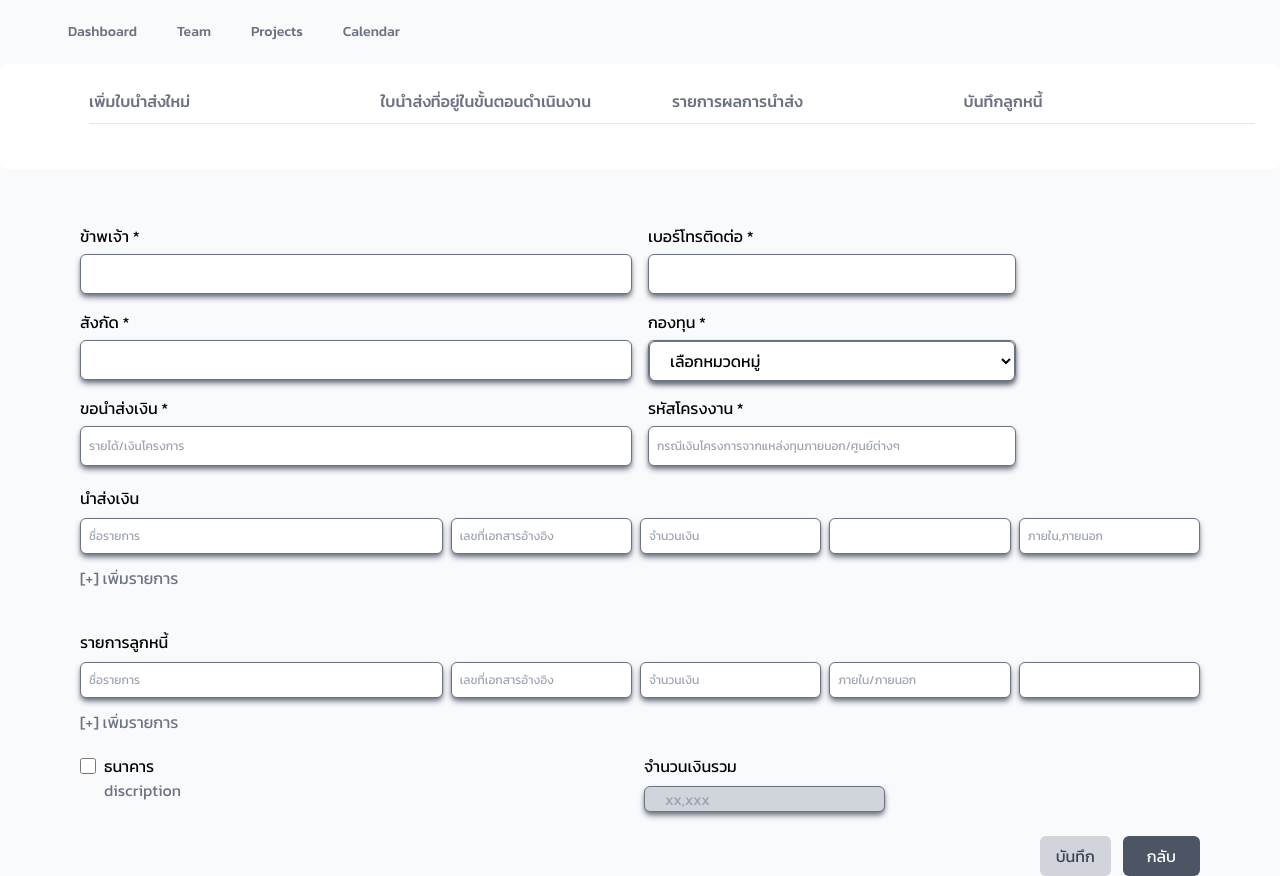
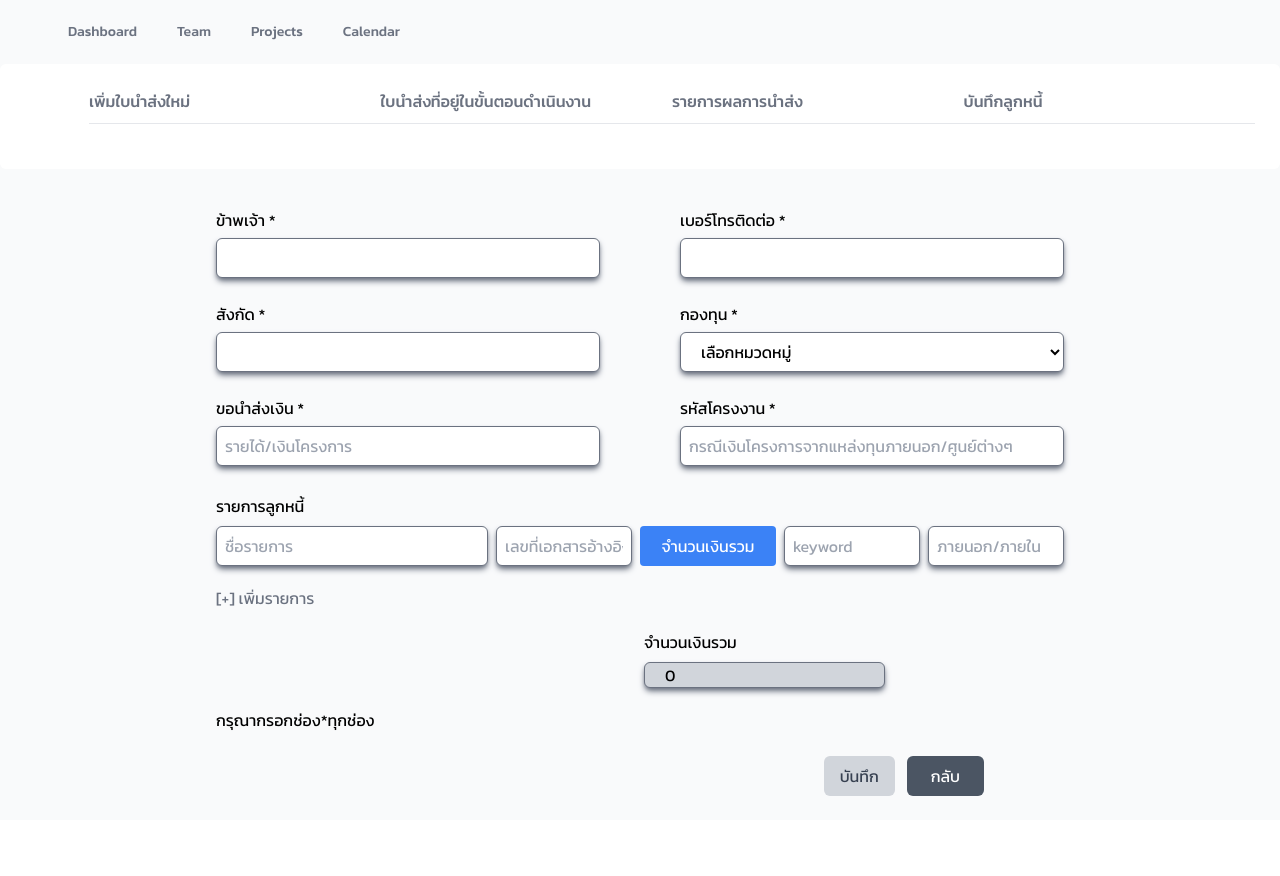
Before and after one commit to rinInwza007/demo_ui, a Vue app: page /waybilldebtor in a window 1280 px wide. After the commit the page ends 820 px from the top, so only its background shows below. Built offline with nearby package versions, Linux system fonts and the light colour scheme.

Commit message:
edit all
แก้ฟังก์ชั่น modal ระยะความกว้่างtextbox ของทั้ง Waybill WaybillDetor และ SaveDetor

```diff
--- a/src/pages/Document/SaveDebtor/index.vue
+++ b/src/pages/Document/SaveDebtor/index.vue
@@ -9,22 +9,21 @@
 
 
       <section class="mt-8">
-       <div class="grid grid-cols-1 lg:grid-cols-2 gap-4">
+       <div class="grid grid-cols-1 lg:grid-cols-2 gap-x-20 gap-y-4">
 
   <div class="flex flex-col gap-1.5">
     <span>ข้าพเจ้า</span>
-    <input class="border border-gray-500 rounded shadow-md shadow-gray-500 " type="text" />
+    <InputText  />
   </div>
 
   <div class="flex flex-col gap-1.5">
     <span>เบอร์โทรติดต่อ</span>
-    <input class="border border-gray-500 rounded shadow-md shadow-gray-500" type="phone" />
+    <InputText />
   </div>
 
   <div class="flex flex-col gap-1.5">
     <span>สังกัด</span>
       <Selects
-              class="border border-gray-500 rounded-md  shadow-md shadow-gray-500"
               type="text"
               v-model="category"
               :options="['กองทุนที่ 1', 'กองทุนที่ 2', 'กองทุนที่ 3', 'กองทุนที่ 4']"
@@ -35,7 +34,7 @@
 
   <div class="flex flex-col gap-1.5">
     <span>จำนวนเงิน</span>
-    <input class="border border-gray-500 rounded shadow-md shadow-gray-500" type="number" placeholder="xxxxx" />
+    <InputText  />
   </div>
 
 </div>
@@ -44,16 +43,15 @@
           <span class="mt-5" >ล้างลูกหนี้</span>
        <div class="grid grid-cols-2 lg:grid-cols-4   gap-4 ">
    <Selects
-              class="border border-gray-500 rounded-md  shadow-md shadow-gray-500 "
               type="text"
               v-model="category"
               :options="['กองทุนที่ 1', 'กองทุนที่ 2', 'กองทุนที่ 3', 'กองทุนที่ 4']"
               placeholder="เพิ่มรายการ"
               value-type="string"
             />
-  <input type="text" placeholder="เลขที่เอกสารอ้างอิง" class="border border-gray-500 rounded shadow-md shadow-gray-500" />
-  <input type="text" placeholder="จำนวนเงิน" class="border border-gray-500 rounded shadow-md shadow-gray-500" />
-  <input type="text" placeholder="หมายเหตุ" class="border border-gray-500 rounded shadow-md shadow-gray-500" />
+  <InputText type="text" placeholder="เลขที่เอกสารอ้างอิง"  />
+  <InputText type="text" placeholder="จำนวนเงิน" />
+  <InputText type="text" placeholder="หมายเหตุ"  />
 
 
         </div>
@@ -105,7 +103,7 @@ import Navbar from '@/components/bar/navbar.vue'
 import SecondNavbar from '@/components/bar/secoudnavbar.vue'
 import Selects from '@/components/input/select.vue'
 import router from '@/router'
-
+import InputText from '@/components/input/inputtext.vue'
 
 const gotomainpage = ()=> {
   router.push ('/')
--- a/src/pages/Document/Waybill/index.vue
+++ b/src/pages/Document/Waybill/index.vue
@@ -3,8 +3,9 @@
     <!-- Navbar / second navbar -->
     <Navbar class="fixed top-0 left-0 w-full z-50" />
     <SecondNavbar class="fixed top-16 left-0 w-full z-40" />
+<div class="max-w-4xl mx-auto p-6 pt-8 mt-20">
 
-    <section class="mt-40 mx-20">
+    <section class="mt-8">
       <div class="grid grid-cols-1 lg:grid-cols-2 gap-x-20 gap-y-4">
         <div>
           <div class="flex flex-col gap-1.5 ">
@@ -66,7 +67,7 @@
 
   <div>
     <button class="w-full px-4 py-2 bg-blue-500 text-white rounded" @click="openModalForRow(index)">
-      จำนวนงินรวม
+      จำนวนเงินรวม
     </button>
 
               <Modal
@@ -74,7 +75,7 @@
                 :show="true"
                 :items="rowItems[index]"
                 @close="showModal = null"
-                @update:selected="(selected) => morelist[index].selectedItems = selected"
+                  @update:selected="(selected) => updateSelectedItems(index, selected)"
               />
 
   </div>
@@ -116,6 +117,8 @@
               class="mt-2 bg-gray-300 border border-gray-500 px-5 rounded-md shadow-md shadow-gray-500"
               type="number"
               placeholder="xx,xxx"
+                :value="totalAmount"
+              readonly
             />
           </div>
         </div>
@@ -136,7 +139,7 @@
       >
         กลับ
       </button>
-    </div>
+    </div></div>
   </div>
 </template>
 
@@ -146,7 +149,7 @@ import SecondNavbar from '@/components/bar/secoudnavbar.vue'
 import Selects from '@/components/input/select.vue'
 import router from '@/router'
 import InputText from '@/components/input/inputtext.vue'
-import { ref } from 'vue'
+import { ref,computed } from 'vue'
 import Modal from '@/components/modal/modal.vue'
 
 const morelist = ref([
@@ -159,17 +162,36 @@ const morelist = ref([
     selectedItems: []
   },
 ])
+
+const totalAmount = computed(() => {
+  return morelist.value.reduce((sum, row) => {
+    if (!row.selectedItems) return sum
+
+    const rowTotal = row.selectedItems.reduce((s, item) => {
+      const amount = Number(item.amount) || 0
+      return s + amount
+    }, 0)
+
+    return sum + rowTotal
+  }, 0)
+})
+
+const updateSelectedItems = (rowIndex, selected) => {
+  morelist.value[rowIndex].selectedItems = selected.filter(i => i.checked)
+
+}
+
 const showModal= ref(null)
 const rowItems = ref([])
 const openModalForRow = (index) => {
   // ถ้ายังไม่มี items สำหรับแถวนี้ ให้สร้างใหม่
-  if (!rowItems.value[index]) {
-    rowItems.value[index] = [
-      { name: 'เงินสด', checked: false, amount: '' },
-      { name: 'เช็คธนาคาร', checked: false, amount: '', NumCheck: '' },
-      { name: 'ฝากเข้าบัญชีธนาคาร', checked: false, amount: '', AccountNum: '', AccountName: '' },
-    ]
-  }
+if (!rowItems.value[index]) {
+  rowItems.value[index] = JSON.parse(JSON.stringify([
+    { name: 'เงินสด', checked: false, amount: '' },
+    { name: 'เช็คธนาคาร', checked: false, amount: '', NumCheck: '' },
+    { name: 'ฝากเข้าบัญชีธนาคาร', checked: false, amount: '', AccountNum: '', AccountName: '' },
+  ]))
+}
   showModal.value = index
 }
 
--- a/src/pages/Document/WaybillDebtor/index.vue
+++ b/src/pages/Document/WaybillDebtor/index.vue
@@ -3,43 +3,34 @@
     <!-- Navbar / second navbar -->
     <Navbar class="fixed top-0 left-0 w-full z-50" />
     <SecondNavbar class="fixed top-16 left-0 w-full z-40" />
+<div class="max-w-4xl mx-auto p-6 pt-8 mt-20">
 
-    <section class="mt-40 mx-20">
-      <div class="grid grid-cols-1 lg:grid-cols-2 gap-4">
+    <section class="mt-8">
+      <div class="grid grid-cols-1 lg:grid-cols-2 gap-x-20 gap-y-4">
         <div>
-          <div class="flex flex-col gap-1.5">
+          <div class="flex flex-col gap-1.5 ">
             <span>ข้าพเจ้า *</span>
-            <input
-              class="border border-gray-500 rounded-md h-10 shadow-md shadow-gray-500 px-2 text-xs placeholder:text-xs"
-              type="text"
-            />
+            <InputText type="text" />
           </div>
         </div>
         <div>
-          <div class="flex flex-col gap-1.5 w-8/12">
+          <div class="flex flex-col gap-1.5 ">
             <span>เบอร์โทรติดต่อ *</span>
-            <input
-              class="border border-gray-500 rounded-md h-10 shadow-md shadow-gray-500 px-2 text-xs placeholder:text-xs"
-              type="text"
-            />
+            <InputText type="text" />
           </div>
         </div>
         <div>
           <div class="flex flex-col gap-1.5">
             <span>สังกัด *</span>
             <div class="flex flex-col gap-0.5">
-              <input
-                class="border border-gray-500 rounded-md h-10 shadow-md shadow-gray-500 px-2 text-xs placeholder:text-xs"
-                type="text"
-              />
+              <InputText type="text" />
             </div>
           </div>
         </div>
         <div>
-          <div class="flex flex-col gap-1.5 w-8/12">
+          <div class="flex flex-col gap-1.5">
             <span>กองทุน *</span>
             <Selects
-              class="border border-gray-500 rounded-md h-10 shadow-md shadow-gray-500"
               type="text"
               v-model="category"
               :options="['กองทุนที่ 1', 'กองทุนที่ 2', 'กองทุนที่ 3', 'กองทุนที่ 4']"
@@ -51,63 +42,48 @@
         <div>
           <div class="flex flex-col gap-1.5">
             <span>ขอนำส่งเงิน *</span>
-            <input
-              class="border border-gray-500 rounded-md h-10 shadow-md shadow-gray-500 px-2 text-xs placeholder:text-xs"
-              type="text"
-              placeholder="รายได้/เงินโครงการ "
-            />
+            <InputText type="text" placeholder="รายได้/เงินโครงการ " />
           </div>
         </div>
         <div>
-          <div class="flex flex-col gap-1.5 w-8/12">
+          <div class="flex flex-col gap-1.5 ">
             <span>รหัสโครงงาน *</span>
-            <input
-              class="border border-gray-500 rounded-md h-10 shadow-md shadow-gray-500 px-2 text-xs placeholder:text-xs"
-              type="text"
-              placeholder="กรณีเงินโครงการจากแหล่งทุนภายนอก/ศูนย์ต่างๆ"
-            />
+            <InputText type="text" placeholder="กรณีเงินโครงการจากแหล่งทุนภายนอก/ศูนย์ต่างๆ" />
           </div>
         </div>
       </div>
 
       <div class="gap-2 flex flex-col mt-5">
-        <div>นำส่งเงิน</div>
+        <div>รายการลูกหนี้</div>
 
         <div class="flex flex-col gap-2">
           <div
             v-for="(row, index) in morelist"
             :key="index"
-            class="grid grid-cols-1 xl:grid-cols-[2fr_1fr_1fr_1fr_1fr] gap-2 h-9"
+            class="grid grid-cols-1 sm:grid-cols-[2fr_1fr_1fr_1fr_1fr] gap-2"
           >
-            <input
-              class="border border-gray-500 px-2 rounded-md shadow-md shadow-gray-500 text-xs placeholder:text-xs ;"
-              v-model="row.item"
-              type="text"
-              placeholder="ชื่อรายการ"
-            />
-            <input
-              class="border border-gray-500 px-2 rounded-md shadow-md shadow-gray-500 text-xs placeholder:text-xs ;"
-              v-model="row.ref"
-              type="text"
-              placeholder="เลขที่เอกสารอ้างอิง"
-            />
-            <input
-              class="border border-gray-500 px-2 rounded-md shadow-md shadow-gray-500 text-xs placeholder:text-xs"
-              v-model="row.amount"
-              type="number"
-              placeholder="จำนวนเงิน"
-            />
-            <input
-              class="border border-gray-500 px-2 rounded-md shadow-md shadow-gray-500 text-xs placeholder:text-xs"
-              v-model="row.note"
-              type="text"
-            />
-            <input
-              class="border border-gray-500 px-2 rounded-md shadow-md shadow-gray-500 text-xs placeholder:text-xs"
-              v-model="row.type"
-              type="text"
-              placeholder="ภายใน,ภายนอก"
-            />
+            <InputText v-model="row.item" type="text" placeholder="ชื่อรายการ" />
+            <InputText v-model="row.ref" type="text" placeholder="เลขที่เอกสารอ้างอิง" />
+
+  <div>
+    <button class="w-full px-4 py-2 bg-blue-500 text-white rounded" @click="openModalForRow(index)">
+      จำนวนเงินรวม
+    </button>
+
+              <Modal
+                v-if="showModal === index"
+                :show="true"
+                :items="rowItems[index]"
+                @close="showModal = null"
+                  @update:selected="(selected) => updateSelectedItems(index, selected)"
+              />
+
+  </div>
+
+
+            <InputText v-model="row.note" type="text" placeholder="keyword" />
+            <InputText v-model="row.note" type="text" placeholder="ภายนอก/ภายใน" />
+
           </div>
         </div>
       </div>
@@ -123,66 +99,7 @@
                 amount: '',
                 note: '',
                 type: '',
-              })
-            "
-          >
-            [+] เพิ่มรายการ
-          </button>
-        </div>
-      </div>
-
-      <div class="gap-2 flex flex-col mt-10">
-        <div>รายการลูกหนี้</div>
-
-        <div class="flex flex-col gap-2">
-          <div
-            v-for="(row, index) in debtorlist"
-            :key="index"
-            class="grid grid-cols-1 xl:grid-cols-[2fr_1fr_1fr_1fr_1fr] gap-2 h-9"
-          >
-            <input
-              class="border border-gray-500 px-2 rounded-md shadow-md shadow-gray-500 text-xs placeholder:text-xs ;"
-              v-model="row.namelist"
-              type="text"
-              placeholder="ชื่อรายการ"
-            />
-            <input
-              class="border border-gray-500 px-2 rounded-md shadow-md shadow-gray-500 text-xs placeholder:text-xs ;"
-              v-model="row.ref"
-              type="text"
-              placeholder="เลขที่เอกสารอ้างอิง"
-            />
-            <input
-              class="border border-gray-500 px-2 rounded-md shadow-md shadow-gray-500 text-xs placeholder:text-xs"
-              v-model="row.amount"
-              type="number"
-              placeholder="จำนวนเงิน"
-            />
-            <input
-              class="border border-gray-500 px-2 rounded-md shadow-md shadow-gray-500 text-xs placeholder:text-xs"
-              v-model="row.note"
-              type="text"
-              placeholder="ภายใน/ภายนอก"
-            />
-            <input
-              class="border border-gray-500 px-2 rounded-md shadow-md shadow-gray-500 text-xs placeholder:text-xs"
-              v-model="row.type"
-              type="text"
-            />
-          </div>
-        </div>
-      </div>
-      <div>
-        <div>
-          <button
-            class="mt-3 text-gray-500"
-            @click="
-              debtorlist.push({
-                namelist: '',
-                ref: '',
-                amount: '',
-                note: '',
-                type: '',
+                selectedItems: []
               })
             "
           >
@@ -193,22 +110,22 @@
 
       <div class="mt-5">
         <div class="grid grid-cols-1 xl:grid-cols-2 gap-2 items-start">
-          <div>
-            <label class="flex items-center gap-2">
-              <input type="checkbox" v-model="isChecked" class="w-4 h-4" />
-              ธนาคาร
-            </label>
-            <div class="text-gray-500 ml-6">discription</div>
-          </div>
+          <div></div>
           <div>
             <div>จำนวนเงินรวม</div>
             <input
               class="mt-2 bg-gray-300 border border-gray-500 px-5 rounded-md shadow-md shadow-gray-500"
               type="number"
               placeholder="xx,xxx"
+                :value="totalAmount"
+              readonly
             />
           </div>
         </div>
+      </div>
+
+      <div class="mt-5">
+        <div>กรุณากรอกช่อง*ทุกช่อง</div>
       </div>
     </section>
 
@@ -216,8 +133,13 @@
       <button class="px-4 py-2 rounded-md bg-gray-300 text-gray-700 hover:bg-green-300">
         บันทึก
       </button>
-      <button class="px-6 py-2 rounded-md bg-gray-600 text-white hover:bg-red-300" @click="gotomainpage()">กลับ</button>
-    </div>
+      <button
+        class="px-6 py-2 rounded-md bg-gray-600 text-white hover:bg-red-300"
+        @click="gotomainpage()"
+      >
+        กลับ
+      </button>
+    </div></div>
   </div>
 </template>
 
@@ -226,7 +148,9 @@ import Navbar from '@/components/bar/navbar.vue'
 import SecondNavbar from '@/components/bar/secoudnavbar.vue'
 import Selects from '@/components/input/select.vue'
 import router from '@/router'
-import { ref } from 'vue'
+import InputText from '@/components/input/inputtext.vue'
+import { ref,computed } from 'vue'
+import Modal from '@/components/modal/modal.vue'
 
 const morelist = ref([
   {
@@ -235,23 +159,45 @@ const morelist = ref([
     amount: '',
     note: '',
     type: '',
+    selectedItems: []
   },
 ])
 
-const debtorlist = ref([
-  {
-    namelist: '',
-    ref: '',
-    amount: '',
-    note: '',
-    type: '',
-  },
-])
+const totalAmount = computed(() => {
+  return morelist.value.reduce((sum, row) => {
+    if (!row.selectedItems) return sum
 
-const gotomainpage  =()=>{
-  router.push("/")
+    const rowTotal = row.selectedItems.reduce((s, item) => {
+      const amount = Number(item.amount) || 0
+      return s + amount
+    }, 0)
+
+    return sum + rowTotal
+  }, 0)
+})
+
+const updateSelectedItems = (rowIndex, selected) => {
+  morelist.value[rowIndex].selectedItems = selected.filter(i => i.checked)
+
 }
 
+const showModal= ref(null)
+const rowItems = ref([])
+const openModalForRow = (index) => {
+  // ถ้ายังไม่มี items สำหรับแถวนี้ ให้สร้างใหม่
+if (!rowItems.value[index]) {
+  rowItems.value[index] = JSON.parse(JSON.stringify([
+    { name: 'เงินสด', checked: false, amount: '' },
+    { name: 'เช็คธนาคาร', checked: false, amount: '', NumCheck: '' },
+    { name: 'ฝากเข้าบัญชีธนาคาร', checked: false, amount: '', AccountNum: '', AccountName: '' },
+  ]))
+}
+  showModal.value = index
+}
+
+const gotomainpage = () => {
+  router.push('/')
+}
 </script>
 
 <style scoped></style>
```
Also changed, not shown: src/components/modal/modal.vue (+43 -18 lines).
